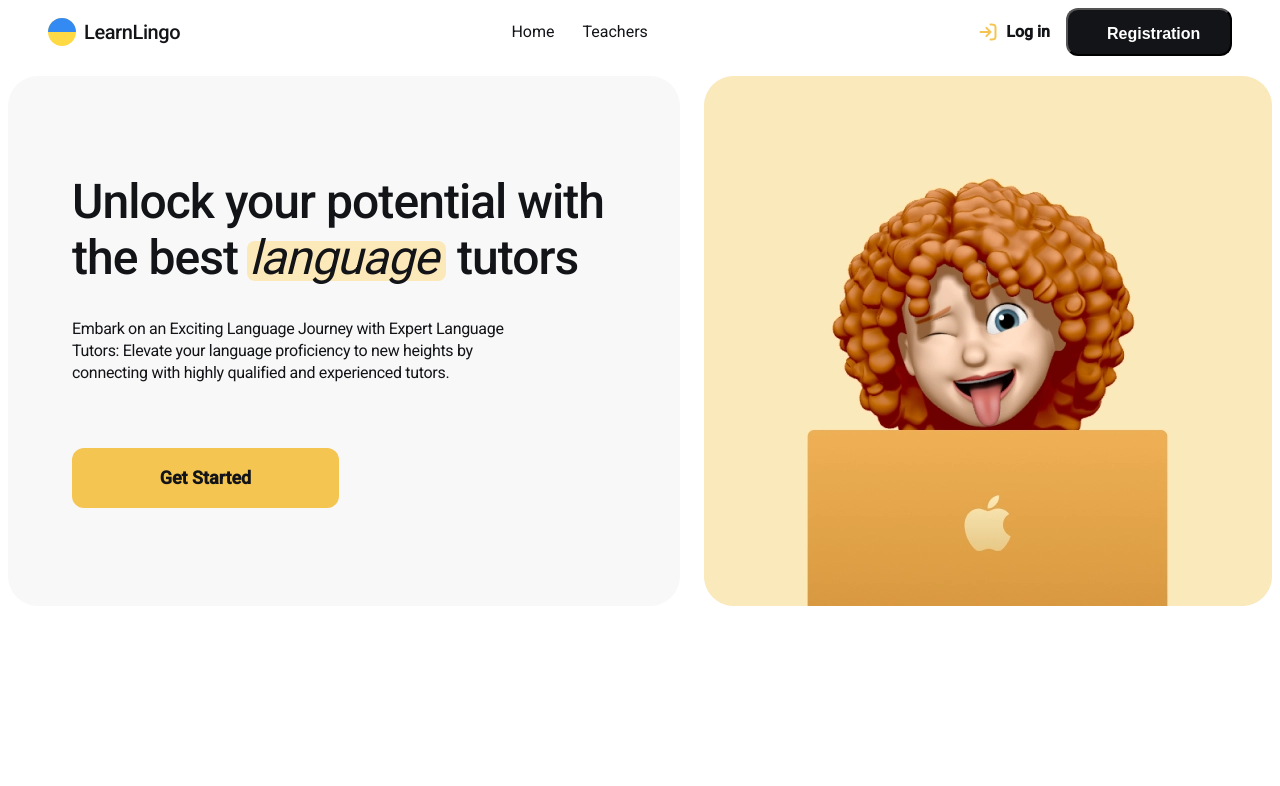
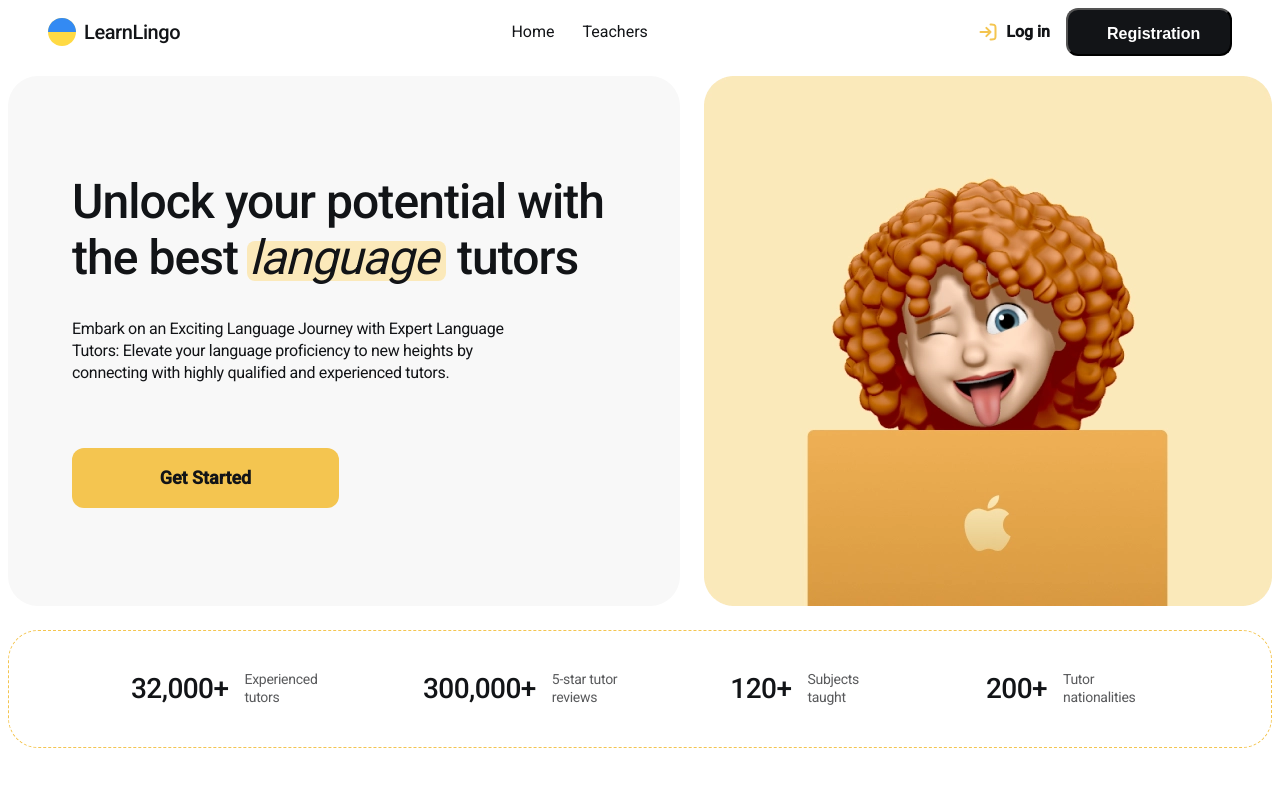
Before and after one commit to Liska-iriska/learn-lingo, a React (Vite) app: page / in a window 1280 px wide. Shown: the top 786 px of the page. Built offline with nearby package versions, Linux system fonts and the light colour scheme.

Commit message:
Add info component with styles

```diff
--- a/src/components/App/App.tsx
+++ b/src/components/App/App.tsx
@@ -1,12 +1,14 @@
 import "./App.module.css";
 import Header from "../Header/Header";
 import { Hero } from "../Hero/Hero";
+import { Info } from "../Info/Info";
 
 function App() {
   return (
     <>
       <Header />
       <Hero />
+      <Info />
     </>
   );
 }
--- /dev/null
+++ b/src/components/Info/Info.module.css
@@ -0,0 +1,49 @@
+.info {
+  margin-bottom: 32px;
+}
+
+.container {
+  box-sizing: border-box;
+  width: 100%;
+  max-width: 1312px;
+  min-height: 116px;
+  margin: 0 auto;
+  display: flex;
+  align-items: center;
+  justify-content: center;
+  border-radius: 30px;
+  border: 1.5px dashed #f4c550;
+}
+
+.list {
+  padding: 40px 122px;
+  width: 100%;
+  display: flex;
+  justify-content: space-between;
+}
+
+.listItem {
+  font-family: var(--font-family);
+  display: flex;
+  gap: 16px;
+  align-items: center;
+  justify-content: center;
+}
+
+.number {
+  font-weight: 500;
+  font-size: 28px;
+  line-height: 1.14286;
+  letter-spacing: -0.02em;
+  color: #121417;
+}
+
+.label {
+  font-weight: 400;
+  font-size: 14px;
+  line-height: 1.28;
+  letter-spacing: -0.02em;
+  color: rgba(18, 20, 23, 0.7);
+  width: 86px;
+  height: 36px;
+}
--- /dev/null
+++ b/src/components/Info/Info.tsx
@@ -0,0 +1,30 @@
+import css from "./Info.module.css";
+
+export const Info = () => {
+  return (
+    <section
+      aria-label="Our statistics"
+      className={css.info + " " + css.container}
+    >
+      <ul className={css.list}>
+        <li className={css.listItem}>
+          <span className={css.number}>32,000+</span>
+          <span className={css.label}>Experienced tutors</span>
+        </li>
+        <li className={css.listItem}>
+          <span className={css.number}>300,000+</span>
+          <span className={css.label}>5-star tutor reviews</span>
+        </li>
+        <li className={css.listItem}>
+          <span className={css.number}>120+</span>
+          <span className={css.label}>Subjects taught</span>
+        </li>
+        <li className={css.listItem}>
+          <span className={css.number}>200+</span>
+          <span className={css.label}>Tutor nationalities</span>
+        </li>
+      </ul>
+    </section>
+  );
+};
+export default Info;
```
